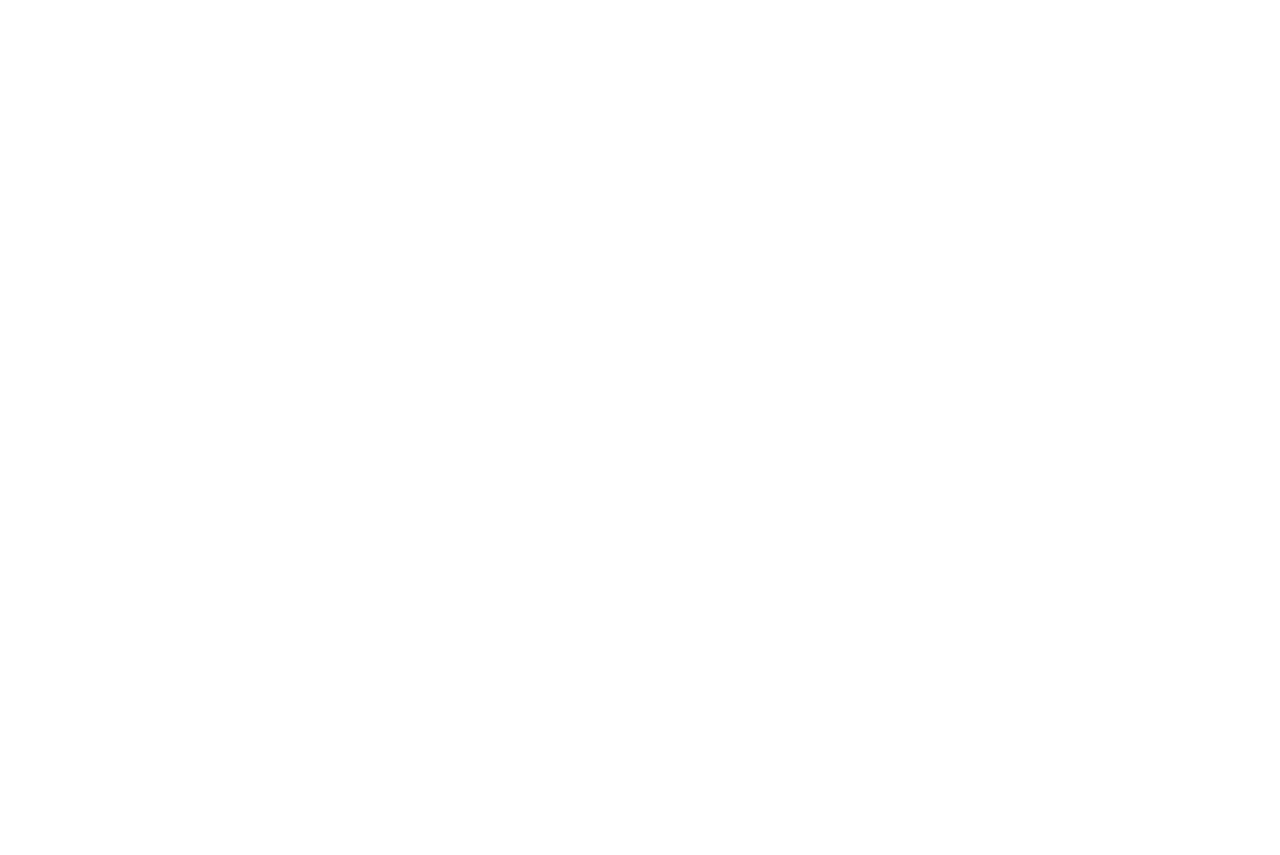
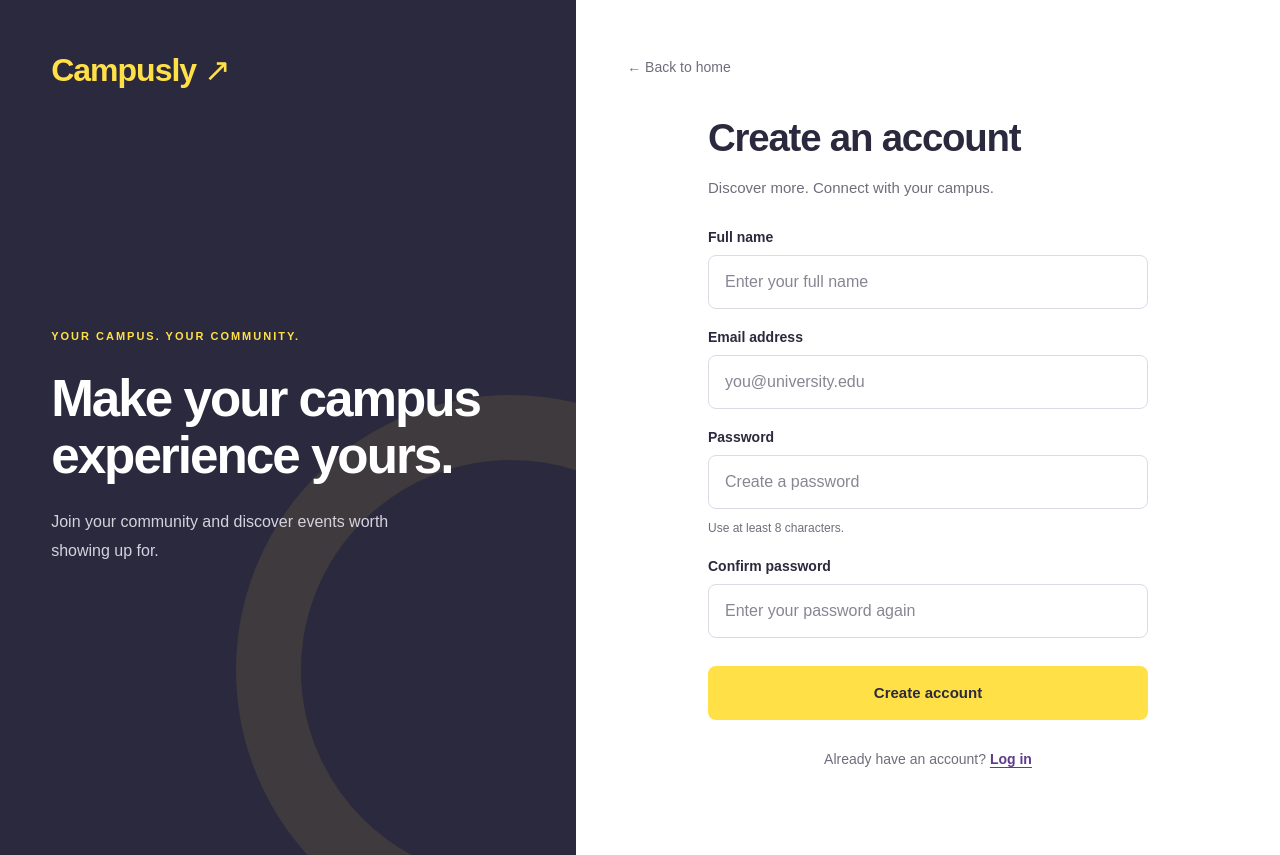
Before and after one commit to avaz-io/Sudo-project, a React app in the folder frontend/: page /signup in a window 1280 px wide. Before the commit this address had no page. Before the commit the page ends 800 px from the top, so only its background shows below. Built offline with nearby package versions, Linux system fonts and the light colour scheme; the HTML template or start-up script is replaced by a standard one.

Commit message:
Extract account page logic and connect signup route

```diff
--- a/frontend/src/main.jsx
+++ b/frontend/src/main.jsx
@@ -1,63 +1,18 @@
 import { StrictMode } from 'react'
 import { createRoot } from 'react-dom/client'
-import {
-  BrowserRouter,
-  Routes,
-  Route,
-  useNavigate,
-} from 'react-router'
-
+import { BrowserRouter, Routes, Route, Navigate } from 'react-router'
 import './index.css'
 import App from './App.jsx'
-import Login from './pages/Login.jsx'
-
-function LoginPage() {
-  const navigate = useNavigate()
-
-  async function handleLogin(credentials) {
-    let response
-
-    try {
-      response = await fetch('/api/auth/login', {
-        method: 'POST',
-        headers: {
-          'Content-Type': 'application/json',
-        },
-        body: JSON.stringify(credentials),
-      })
-    } catch {
-      throw new Error('Cannot connect to the sign-in service.')
-    }
-
-    const data = await response.json().catch(() => null)
-
-    if (!response.ok) {
-      throw new Error(
-        typeof data?.detail === 'string'
-          ? data.detail
-          : 'Unable to log in. Please try again.',
-      )
-    }
-
-    if (!data?.access_token || !data?.user) {
-      throw new Error('The sign-in service is currently unavailable.')
-    }
-
-    sessionStorage.setItem('campusly_token', data.access_token)
-    sessionStorage.setItem('campusly_user', JSON.stringify(data.user))
-
-    navigate('/', { replace: true })
-  }
-
-  return <Login onLogin={handleLogin} />
-}
+import AccountPage from './pages/AccountPage.jsx'
 
 createRoot(document.getElementById('root')).render(
   <StrictMode>
     <BrowserRouter>
       <Routes>
         <Route path="/" element={<App />} />
-        <Route path="/login" element={<LoginPage />} />
+        <Route path="/login" element={<AccountPage key="login" />} />
+        <Route path="/signup" element={<AccountPage key="signup" signup />} />
+        <Route path="*" element={<Navigate to="/" replace />} />
       </Routes>
     </BrowserRouter>
   </StrictMode>,
--- /dev/null
+++ b/frontend/src/pages/AccountPage.jsx
@@ -0,0 +1,41 @@
+import { useNavigate } from 'react-router'
+import Login from './Login.jsx'
+import Signup from './Signup.jsx'
+
+export default function AccountPage({ signup = false }) {
+  const navigate = useNavigate()
+
+  async function handleSubmit(credentials) {
+    let response
+    try {
+      response = await fetch(`/api/auth/${signup ? 'register' : 'login'}`, {
+        method: 'POST',
+        headers: { 'Content-Type': 'application/json' },
+        body: JSON.stringify(credentials),
+      })
+    } catch {
+      throw new Error('Cannot connect to the account service. Please try again.')
+    }
+
+    const data = await response.json().catch(() => null)
+    if (!response.ok) {
+      const detail = typeof data?.detail === 'string'
+        ? data.detail
+        : Array.isArray(data?.detail)
+          ? data.detail.map((item) => item.msg).join(' ')
+          : 'Unable to complete your request. Please try again.'
+      throw new Error(detail)
+    }
+    if (!data?.access_token || !data?.user) {
+      throw new Error('The account service is currently unavailable.')
+    }
+
+    sessionStorage.setItem('campusly_token', data.access_token)
+    sessionStorage.setItem('campusly_user', JSON.stringify(data.user))
+    navigate('/', { replace: true })
+  }
+
+  return signup
+    ? <Signup onSignup={handleSubmit} />
+    : <Login onLogin={handleSubmit} />
+}
--- /dev/null
+++ b/frontend/src/pages/Signup.css
@@ -0,0 +1,32 @@
+.signup-page .auth-form-container {
+  max-width: 440px;
+  padding-block: 32px;
+}
+
+.signup-page .auth-description {
+  margin-bottom: 28px;
+}
+
+.signup-page .auth-form input {
+  margin-bottom: 20px;
+}
+
+.signup-page .auth-password-help {
+  margin-top: -10px;
+  margin-bottom: 20px;
+  color: #706d7b;
+  font-size: 12px;
+  line-height: 1.6;
+}
+
+.signup-page .auth-form input:disabled {
+  background: #f6f5f8;
+  color: #706d7b;
+  cursor: wait;
+}
+
+@media (max-width: 480px) {
+  .signup-page .auth-form-container h1 {
+    font-size: 28px;
+  }
+}
--- /dev/null
+++ b/frontend/src/pages/Signup.jsx
@@ -0,0 +1,133 @@
+import { useState } from 'react'
+import { Link } from 'react-router'
+import './Login.css'
+import './Signup.css'
+
+export default function Signup({ onSignup }) {
+  const [displayName, setDisplayName] = useState('')
+  const [email, setEmail] = useState('')
+  const [password, setPassword] = useState('')
+  const [confirmPassword, setConfirmPassword] = useState('')
+  const [error, setError] = useState('')
+  const [loading, setLoading] = useState(false)
+
+  async function handleSubmit(event) {
+    event.preventDefault()
+    setError('')
+
+    if (!displayName.trim()) {
+      setError('Please enter your name.')
+      return
+    }
+    if (password !== confirmPassword) {
+      setError('Your passwords do not match.')
+      return
+    }
+
+    setLoading(true)
+    try {
+      await onSignup({
+        display_name: displayName.trim(),
+        email: email.trim(),
+        password,
+      })
+    } catch (error) {
+      setError(error.message || 'Unable to create your account. Please try again.')
+    } finally {
+      setLoading(false)
+    }
+  }
+
+  return (
+    <main className="auth-page signup-page">
+      <aside className="auth-story">
+        <Link className="brand" to="/">Campusly ↗</Link>
+        <div>
+          <p className="eyebrow">YOUR CAMPUS. YOUR COMMUNITY.</p>
+          <h2>Make your campus experience yours.</h2>
+          <p>Join your community and discover events worth showing up for.</p>
+        </div>
+      </aside>
+
+      <section className="auth-panel" aria-labelledby="signup-title">
+        <Link className="auth-back" to="/">← Back to home</Link>
+        <div className="auth-form-container">
+          <h1 id="signup-title">Create an account</h1>
+          <p className="auth-description">Discover more. Connect with your campus.</p>
+
+          <form className="auth-form" onSubmit={handleSubmit} aria-busy={loading}>
+            <label htmlFor="signup-name">Full name</label>
+            <input
+              id="signup-name"
+              name="display_name"
+              type="text"
+              autoComplete="name"
+              placeholder="Enter your full name"
+              maxLength={100}
+              value={displayName}
+              onChange={(event) => setDisplayName(event.target.value)}
+              disabled={loading}
+              required
+            />
+
+            <label htmlFor="signup-email">Email address</label>
+            <input
+              id="signup-email"
+              name="email"
+              type="email"
+              autoComplete="email"
+              placeholder="you@university.edu"
+              value={email}
+              onChange={(event) => setEmail(event.target.value)}
+              disabled={loading}
+              required
+            />
+
+            <label htmlFor="signup-password">Password</label>
+            <input
+              id="signup-password"
+              name="password"
+              type="password"
+              autoComplete="new-password"
+              placeholder="Create a password"
+              minLength={8}
+              maxLength={128}
+              aria-describedby="signup-password-help"
+              value={password}
+              onChange={(event) => setPassword(event.target.value)}
+              disabled={loading}
+              required
+            />
+            <p className="auth-password-help" id="signup-password-help">
+              Use at least 8 characters.
+            </p>
+
+            <label htmlFor="signup-confirm">Confirm password</label>
+            <input
+              id="signup-confirm"
+              name="confirm_password"
+              type="password"
+              autoComplete="new-password"
+              placeholder="Enter your password again"
+              minLength={8}
+              maxLength={128}
+              value={confirmPassword}
+              onChange={(event) => setConfirmPassword(event.target.value)}
+              disabled={loading}
+              required
+            />
+
+            {error && <p className="auth-error" role="alert">{error}</p>}
+            <button className="primary-button" type="submit" disabled={loading}>
+              {loading ? 'Creating your account…' : 'Create account'}
+            </button>
+          </form>
+
+          <p className="auth-switch">
+            Already have an account? <Link to="/login">Log in</Link>
+          </p>
+        </div>
+      </section>
+    </main>
+  )
+}
```
